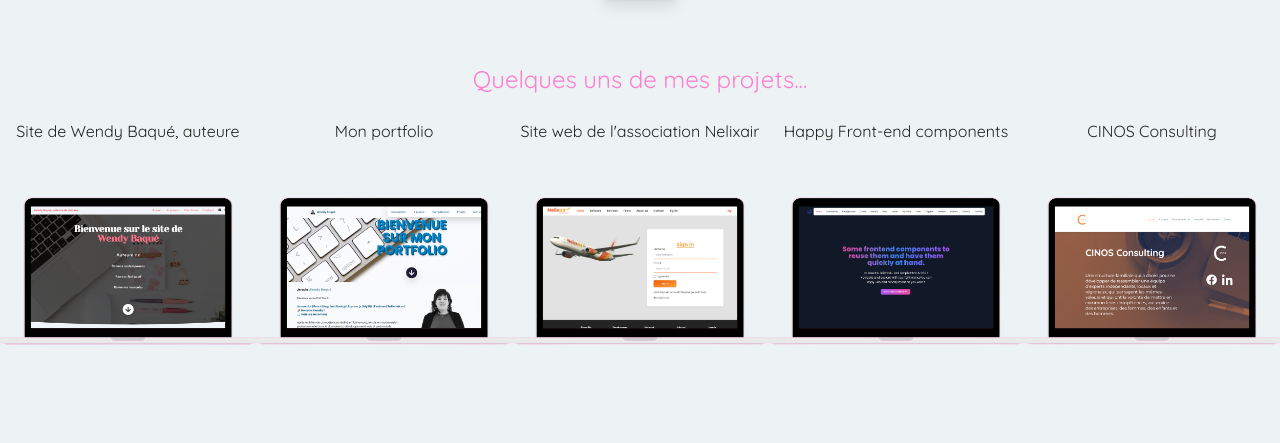
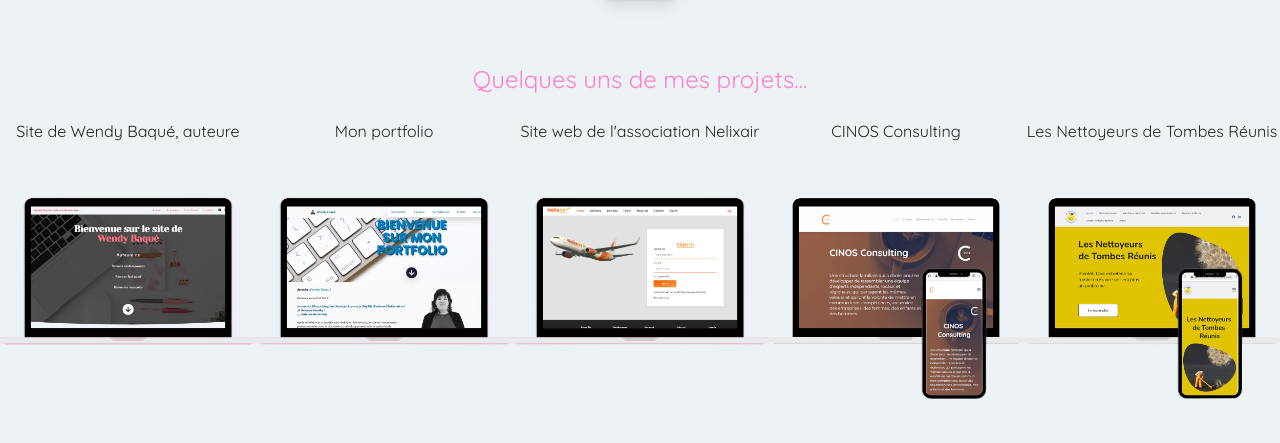
Before and after one commit to devvasyl/site-wendev, a React (Create React App) app: page /OffreSite in a window 1280 px wide. Shown: the part 3505-3948 px from the top of the page. Built offline with nearby package versions, Linux system fonts and the light colour scheme.

Commit message:
Add news projects and change homepage

```diff
--- a/src/components/Slider.jsx
+++ b/src/components/Slider.jsx
@@ -5,6 +5,18 @@ import { Carousel } from "react-responsive-carousel";
 
 const Slider = () => {
   const datas = [
+    {
+      id: 1,
+      title:"Elisabet",
+      image:
+        "https://i.goopics.net/iv6y9o.png",
+    },
+    // {
+    //   id: 1,
+    //   title:"Kay Norde,
+    //   image:
+    //     "https://i.goopics.net/ags7bq.png",
+    // },
     {
       id: 1,
       title:"Franck",
@@ -59,6 +71,12 @@ const Slider = () => {
       image:
         "https://i.goopics.net/4at2g4.png",
     },
+    {
+      id: 9,
+      title:"Nettoyeurs",
+      image:
+        "https://i.goopics.net/luvrq3.png",
+    },
 
   ];
   return (
--- a/src/pages/Home.jsx
+++ b/src/pages/Home.jsx
@@ -6,7 +6,6 @@ import Slider from "../components/Slider";
 import Techno from "../components/Techno";
 import { Helmet } from "react-helmet";
 import { Fade } from "react-awesome-reveal";
-import WhiteBook from "../components/WhiteBook";
 import Testimonials from "../components/Testimonials";
 import ButtonFonctionnement from '../components/ButtonFonctionnement';
 
@@ -19,11 +18,13 @@ const Home = () => {
         <link href="https://wendev.fr" />
       </Helmet>
       <Hero />
-      < ButtonFonctionnement />
-      <WhiteBook />
+      <Fade>
+        <Testimonials />
+      </Fade>
       <Fade>
         <Expertise />
       </Fade>
+       < ButtonFonctionnement />
       <Fade>
         <Techno />
       </Fade>
@@ -33,9 +34,7 @@ const Home = () => {
       <Fade>
         <Partenaires />
       </Fade>
-      <Fade>
-        <Testimonials />
-      </Fade>
+
     </div>
   );
 };
--- a/src/pages/PageOffreSite.jsx
+++ b/src/pages/PageOffreSite.jsx
@@ -7,9 +7,9 @@ import Interest from "../components/Interest";
 import OffresSite from "../components/OffreSite";
 import projet1 from "../assets/projet1.webp";
 import projet2 from "../assets/projet2.webp";
-import projet3 from "../assets/projet3.webp";
 import projet4 from "../assets/projet4.webp";
 import projet5 from "../assets/projet5.webp";
+import projet6 from "../assets/projet6.webp";
 
 const PageOffreSite = () => {
   return (
@@ -166,22 +166,7 @@ const PageOffreSite = () => {
                 />
               </div>
             </a>
-            <a
-              href="https://happy-frontend-components.vercel.app/"
-              alt="Site web Happy Front-end components"
-              aria-label="Site web Happy Front-end components"
-              target="_blank"
-              rel="noreferrer"
-            >
-              <div className="transition ease-in-out delay-150 hover:-translate-y-1 hover:scale-110 duration-300 overflow-hidden flex flex-col mx-auto max-w-lg text-center text-black rounded-lg dark:border-black dark:bg-black dark:text-white">
-                <p>Happy Front-end components</p>
-                <img
-                  src={projet3}
-                  alt="Site web Happy Front-end components"
-                  aria-label="Site web Happy Front-end components"
-                />
-              </div>
-            </a>
+
             <a
               href="https://www.cinosconsulting.com/"
               alt="Site web CINOS Consulting"
@@ -198,6 +183,23 @@ const PageOffreSite = () => {
                 />
               </div>
             </a>
+
+            <a
+              href="https://www.lesnettoyeursdetombesreunis.fr/"
+              alt="Site web des Nettoyeurs de Tombes Réunis"
+              aria-label="Site web des Nettoyeurs de Tombes Réunis"
+              target="_blank"
+              rel="noreferrer"
+            >
+              <div className="transition ease-in-out delay-150 hover:-translate-y-1 hover:scale-110 duration-300 overflow-hidden flex flex-col mx-auto max-w-lg text-center text-black rounded-lg dark:border-black dark:bg-black dark:text-white">
+                <p>Les Nettoyeurs de Tombes Réunis</p>
+                <img
+                  src={projet6}
+                  alt="Site web des Nettoyeurs de Tombes Réunis"
+                  aria-label="Site web des Nettoyeurs de Tombes Réunis"
+                />
+              </div>
+            </a>
           </div>
         </section>
       </Fade>
```
Also changed, not shown: src/assets/projet5.webp, src/assets/projet6.webp (added).
